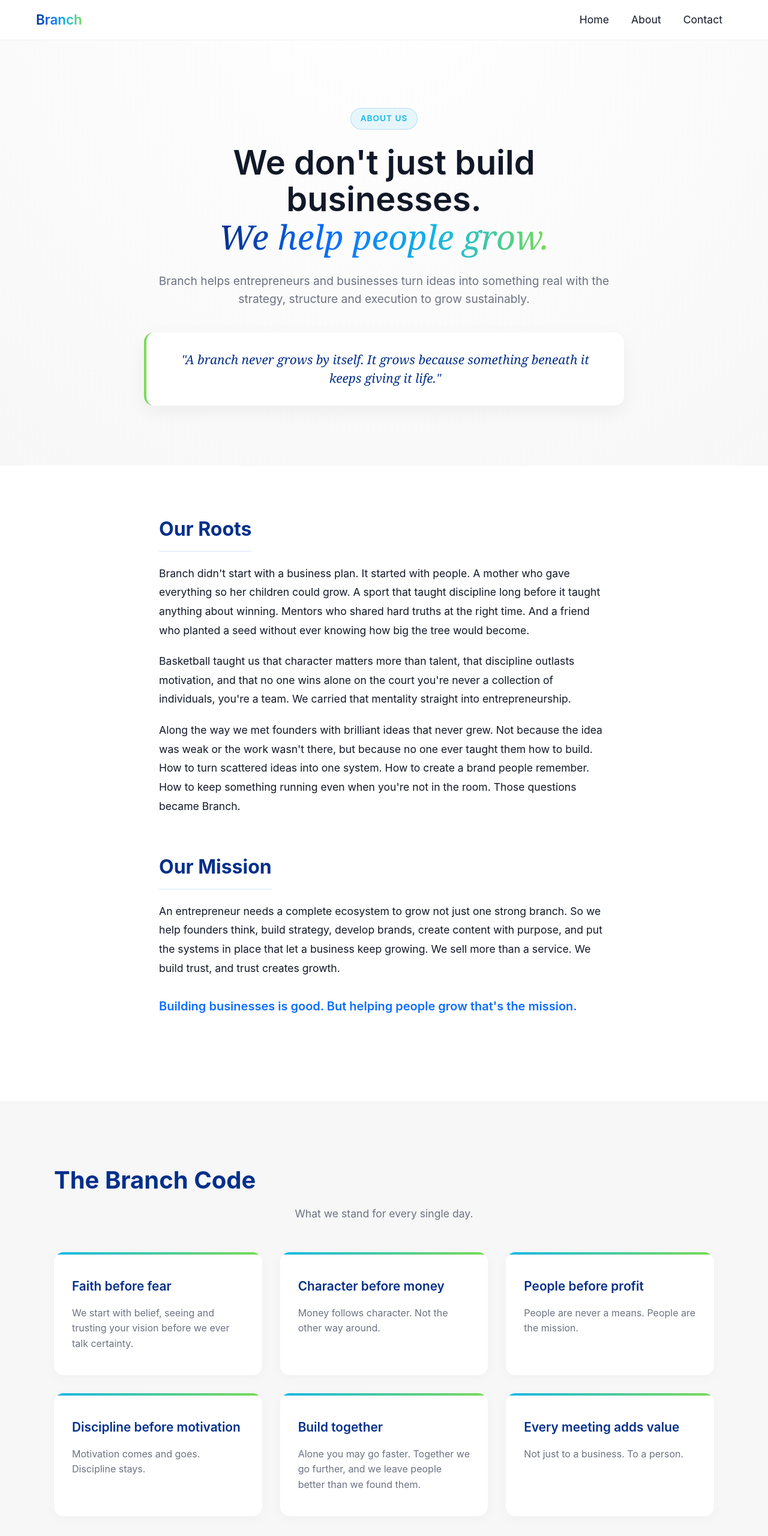
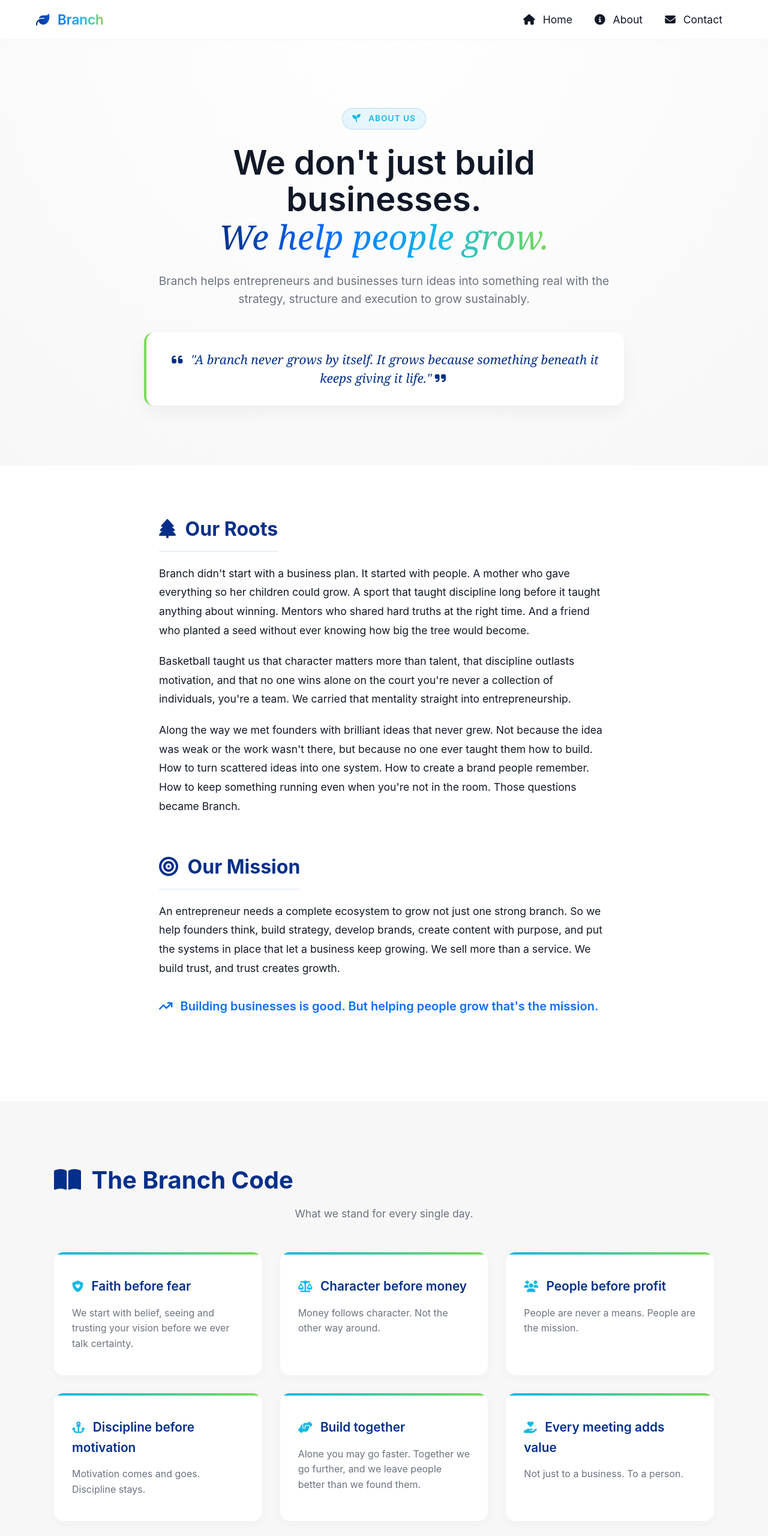
Before and after one commit to frgtinfo-beep/Branch, a website: page frontend/about.html in a window 1280 px wide. Shown: the top 2560 px of the page at 60% size. Drawn offline with Linux system fonts and the light colour scheme.

Commit message:
added icons

```diff
--- a/frontend/about.css
+++ b/frontend/about.css
@@ -202,6 +202,16 @@
   line-height: 1.6;
 }
 
+i[class^="fa-"] {
+  margin-right: 8px;
+}
+
+/* Make the icons in the values grid a bit larger */
+.value-card h3 i {
+  color: var(--branch-cyan); /* e.g., a green or accent color */
+  font-size: 1.2rem;
+}
+
 /* =========================================
    SECTION 4: MOBILE RESPONSIVE QUERIES
    ========================================= */
--- a/frontend/about.html
+++ b/frontend/about.html
@@ -5,6 +5,9 @@
   <meta name="viewport" content="width=device-width, initial-scale=1.0">
   <title>About Us | Branch</title>
   <link rel="icon" href="./images/Ontwerp zonder titel-3.png" type="image/x-icon">
+
+  <!-- Font Awesome for Icons -->
+  <link rel="stylesheet" href="https://cdnjs.cloudflare.com/ajax/libs/font-awesome/6.4.0/css/all.min.css">
 
   <link rel="stylesheet" href="theme.css">
   <link rel="stylesheet" href="homepage.css">
@@ -14,7 +17,7 @@
 
   <nav class="navbar">
     <div class="logo-wrapper">
-      <span class="brand-name">Branch</span>
+      <span class="brand-name"><i class="fa-solid fa-leaf"></i> Branch</span>
     </div>
 
     <div class="translate-wrapper">
@@ -30,19 +33,20 @@
     </div>
 
     <ul class="nav-links">
-      <li><a href="index.html">Home</a></li>
-      <li><a class="active" href="about.html">About</a></li> <li><a href="contact.html">Contact</a></li>
+      <li><a href="index.html"><i class="fa-solid fa-house"></i> Home</a></li>
+      <li><a class="active" href="about.html"><i class="fa-solid fa-circle-info"></i> About</a></li>
+      <li><a href="contact.html"><i class="fa-solid fa-envelope"></i> Contact</a></li>
     </ul>
   </nav>
 
   <header class="about-hero">
     <div class="about-hero-content">
-      <span class="hero-tag">About Us</span>
+      <span class="hero-tag"><i class="fa-solid fa-seedling"></i> About Us</span>
       <h1>We don't just build businesses. <br><span>We help people grow.</span></h1>
-      <p class="hero-lead">Branch helps entrepreneurs and businesses turn ideas into something real  with the strategy, structure and execution to grow sustainably.</p>
+      <p class="hero-lead">Branch helps entrepreneurs and businesses turn ideas into something real with the strategy, structure and execution to grow sustainably.</p>
 
       <div class="hero-quote-box">
-        <blockquote>"A branch never grows by itself. It grows because something beneath it keeps giving it life."</blockquote>
+        <blockquote><i class="fa-solid fa-quote-left"></i> "A branch never grows by itself. It grows because something beneath it keeps giving it life." <i class="fa-solid fa-quote-right"></i></blockquote>
       </div>
     </div>
   </header>
@@ -51,16 +55,16 @@
     <div class="story-container">
 
       <div class="story-block">
-        <h2>Our Roots</h2>
+        <h2><i class="fa-solid fa-tree"></i> Our Roots</h2>
         <p>Branch didn't start with a business plan. It started with people. A mother who gave everything so her children could grow. A sport that taught discipline long before it taught anything about winning. Mentors who shared hard truths at the right time. And a friend who planted a seed without ever knowing how big the tree would become.</p>
-        <p>Basketball taught us that character matters more than talent, that discipline outlasts motivation, and that no one wins alone  on the court you're never a collection of individuals, you're a team. We carried that mentality straight into entrepreneurship.</p>
+        <p>Basketball taught us that character matters more than talent, that discipline outlasts motivation, and that no one wins alone on the court you're never a collection of individuals, you're a team. We carried that mentality straight into entrepreneurship.</p>
         <p>Along the way we met founders with brilliant ideas that never grew. Not because the idea was weak or the work wasn't there, but because no one ever taught them how to build. How to turn scattered ideas into one system. How to create a brand people remember. How to keep something running even when you're not in the room. Those questions became Branch.</p>
       </div>
 
       <div class="story-block">
-        <h2>Our Mission</h2>
-        <p>An entrepreneur needs a complete ecosystem to grow  not just one strong branch. So we help founders think, build strategy, develop brands, create content with purpose, and put the systems in place that let a business keep growing. We sell more than a service. We build trust, and trust creates growth.</p>
-        <p class="highlight-text">Building businesses is good. But helping people grow  that's the mission.</p>
+        <h2><i class="fa-solid fa-bullseye"></i> Our Mission</h2>
+        <p>An entrepreneur needs a complete ecosystem to grow not just one strong branch. So we help founders think, build strategy, develop brands, create content with purpose, and put the systems in place that let a business keep growing. We sell more than a service. We build trust, and trust creates growth.</p>
+        <p class="highlight-text"><i class="fa-solid fa-arrow-trend-up"></i> Building businesses is good. But helping people grow that's the mission.</p>
       </div>
 
     </div>
@@ -69,44 +73,44 @@
   <section class="values-section">
     <div class="section-container">
       <div class="values-header">
-        <h2>The Branch Code</h2>
+        <h2><i class="fa-solid fa-book-open"></i> The Branch Code</h2>
         <p>What we stand for every single day.</p>
       </div>
 
       <div class="values-grid">
         <div class="value-card">
           <div class="value-accent"></div>
-          <h3>Faith before fear</h3>
+          <h3><i class="fa-solid fa-shield-heart"></i> Faith before fear</h3>
           <p>We start with belief, seeing and trusting your vision before we ever talk certainty.</p>
         </div>
 
         <div class="value-card">
           <div class="value-accent"></div>
-          <h3>Character before money</h3>
+          <h3><i class="fa-solid fa-scale-balanced"></i> Character before money</h3>
           <p>Money follows character. Not the other way around.</p>
         </div>
 
         <div class="value-card">
           <div class="value-accent"></div>
-          <h3>People before profit</h3>
+          <h3><i class="fa-solid fa-users"></i> People before profit</h3>
           <p>People are never a means. People are the mission.</p>
         </div>
 
         <div class="value-card">
           <div class="value-accent"></div>
-          <h3>Discipline before motivation</h3>
+          <h3><i class="fa-solid fa-anchor"></i> Discipline before motivation</h3>
           <p>Motivation comes and goes. Discipline stays.</p>
         </div>
 
         <div class="value-card">
           <div class="value-accent"></div>
-          <h3>Build together</h3>
+          <h3><i class="fa-solid fa-handshake-angle"></i> Build together</h3>
           <p>Alone you may go faster. Together we go further, and we leave people better than we found them.</p>
         </div>
 
         <div class="value-card">
           <div class="value-accent"></div>
-          <h3>Every meeting adds value</h3>
+          <h3><i class="fa-solid fa-hand-holding-heart"></i> Every meeting adds value</h3>
           <p>Not just to a business. To a person.</p>
         </div>
       </div>
@@ -114,26 +118,26 @@
   </section>
 
   <section class="closing-dedication">
-    <p>"Built for everyone who ever planted a seed in someone else's life, knowing they might never sit in the shade of the tree."</p>
+    <p><i class="fa-solid fa-sun" style="margin-right: 10px;"></i> "Built for everyone who ever planted a seed in someone else's life, knowing they might never sit in the shade of the tree."</p>
   </section>
 
   <footer>
     <div class="footer-top">
       <div class="footer-col">
-        <h3>Branch</h3>
+        <h3><i class="fa-solid fa-leaf"></i> Branch</h3>
         <p>Helping businesses turn opportunities into successful projects.</p>
       </div>
       <div class="footer-col">
         <h4>Quick Links</h4>
-        <a href="index.html">Home</a>
-        <a href="about.html">About</a>
-        <a href="contact.html">Contact</a>
+        <a href="index.html"><i class="fa-solid fa-chevron-right"></i> Home</a>
+        <a href="about.html"><i class="fa-solid fa-chevron-right"></i> About</a>
+        <a href="contact.html"><i class="fa-solid fa-chevron-right"></i> Contact</a>
       </div>
       <div class="footer-col">
         <h4>Services</h4>
-        <a href="#">Business Development</a>
-        <a href="#">Digital Solutions</a>
-        <a href="#">Growth Strategy</a>
+        <a href="#"><i class="fa-solid fa-chevron-right"></i> Business Development</a>
+        <a href="#"><i class="fa-solid fa-chevron-right"></i> Digital Solutions</a>
+        <a href="#"><i class="fa-solid fa-chevron-right"></i> Growth Strategy</a>
       </div>
     </div>
     <div class="footer-bottom">
```
